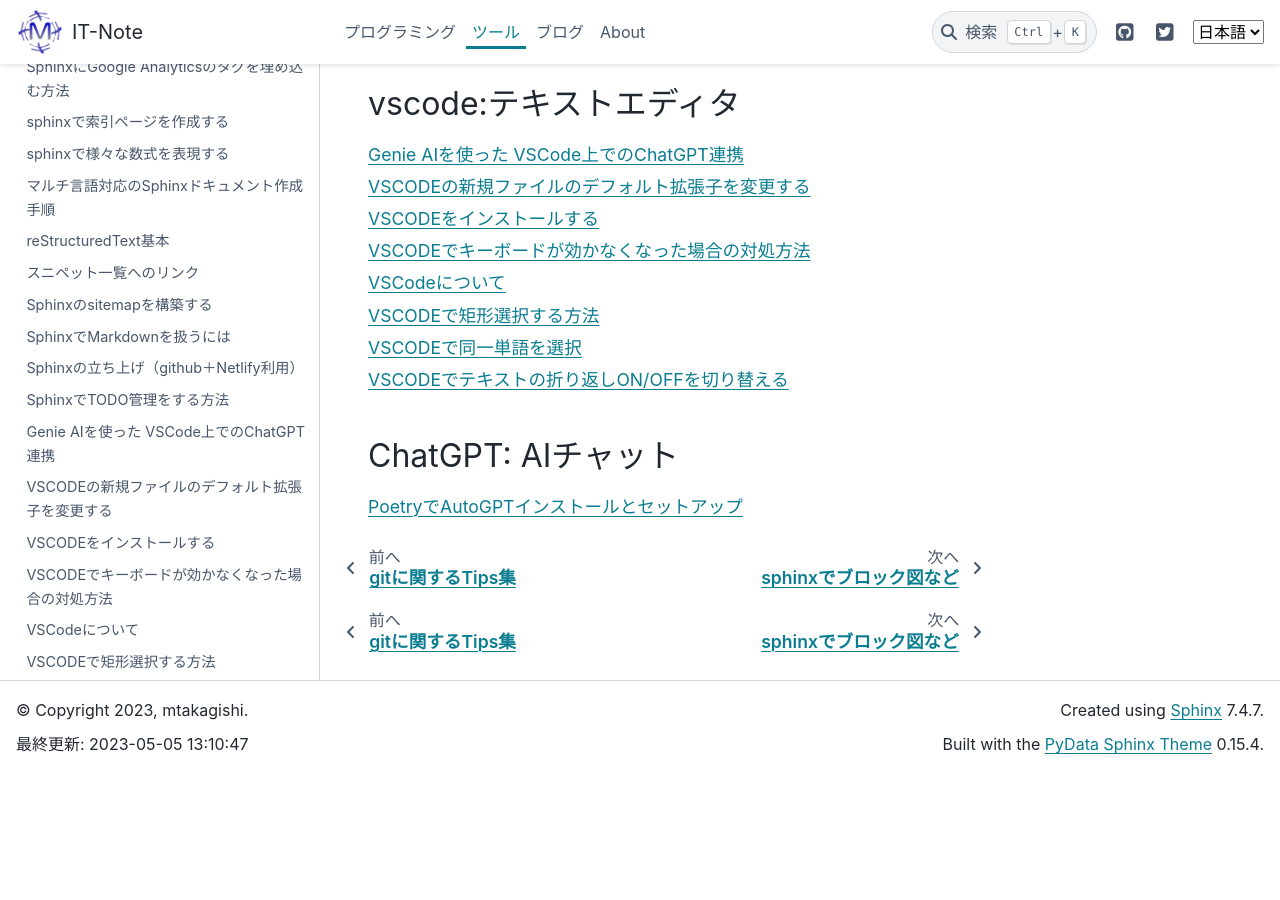
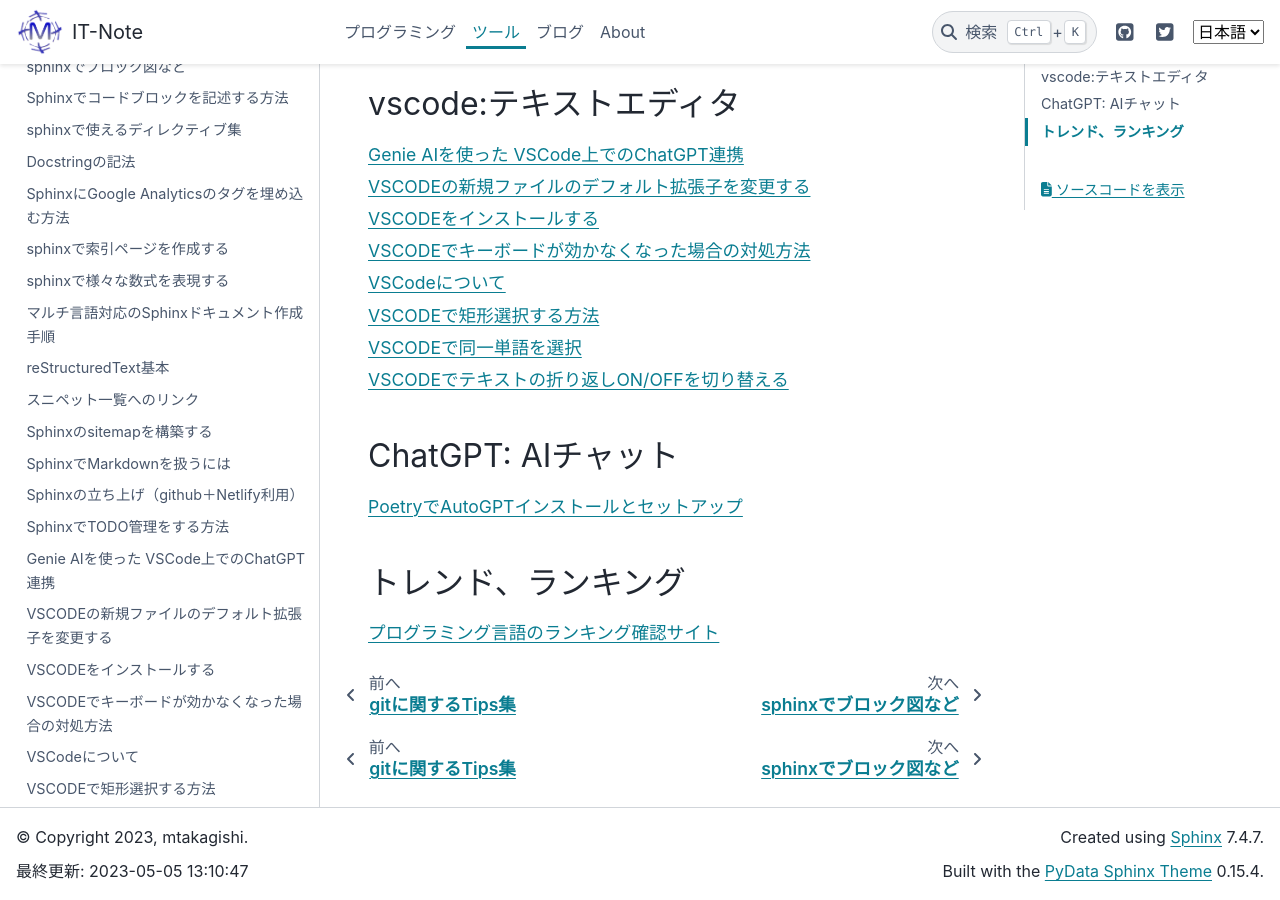
Before and after one commit to mtakagishi/note, a Sphinx documentation site: the page built from docs/tools/index.rst, in a window 1280 px wide and 900 px high, scrolled down 696 px. Built offline with Sphinx 7.4.7 and the PyData theme 0.15.4, drawn with Linux system fonts in a browser that asks for light colours; before the commit the page ends 1470 px from its top, so only the background shows below that.

Commit message:
トレンド記事のタイトルを修正

```diff
--- a/docs/tools/index.rst
+++ b/docs/tools/index.rst
@@ -28,3 +28,12 @@
   :glob:
 
   chatgpt/*
+
+トレンド、ランキング
+------------------------
+
+.. toctree::
+  :maxdepth: 1
+  :glob:
+
+  ranking-info/*
--- a/docs/tools/ranking-info/program-lang-ranking.rst
+++ b/docs/tools/ranking-info/program-lang-ranking.rst
@@ -1,5 +1,7 @@
-トレンド調査
-===================
+プログラミング言語のランキング確認サイト
+==============================================
+:更新: 2023-05-05
+
 * `TIOBE <https://www.tiobe.com/tiobe-index/>`_
     TIOBEという民間組織によるもの。主要な検索サービスの検索Ratingsから算出
 
```
